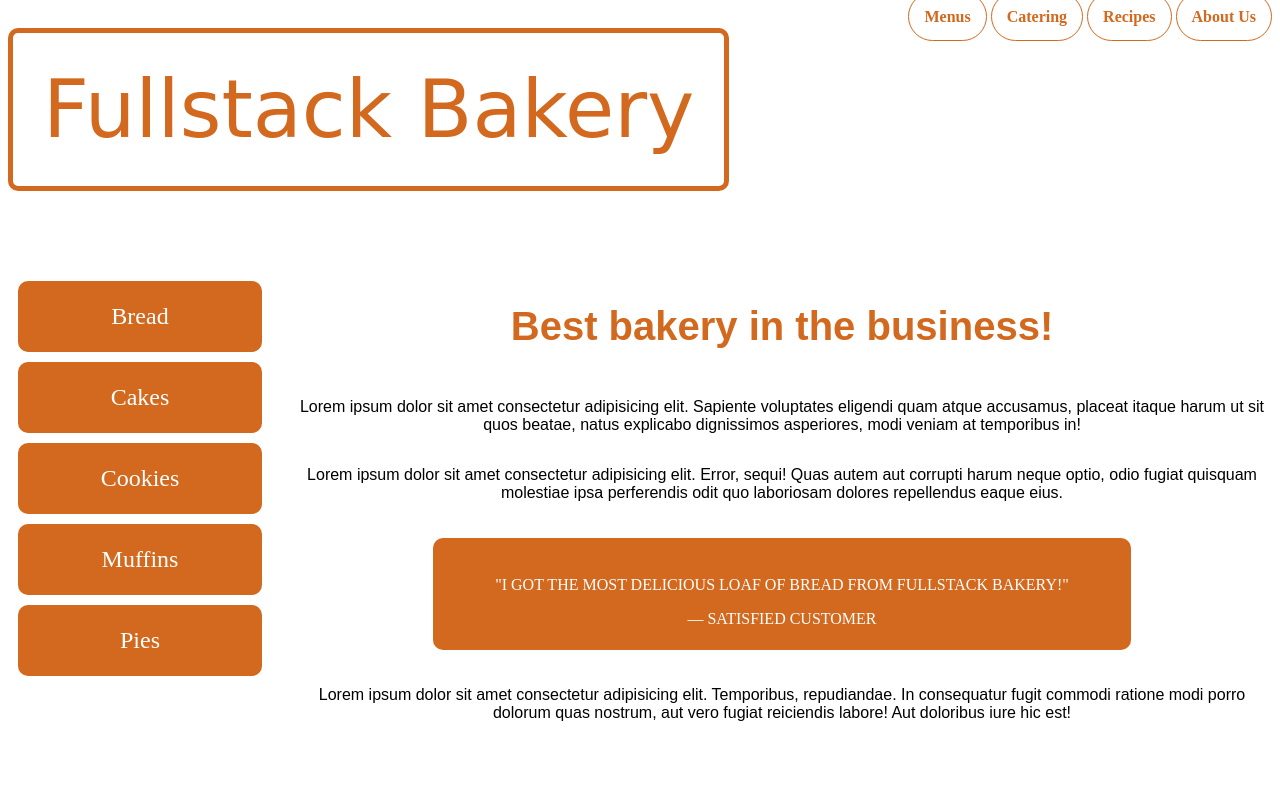
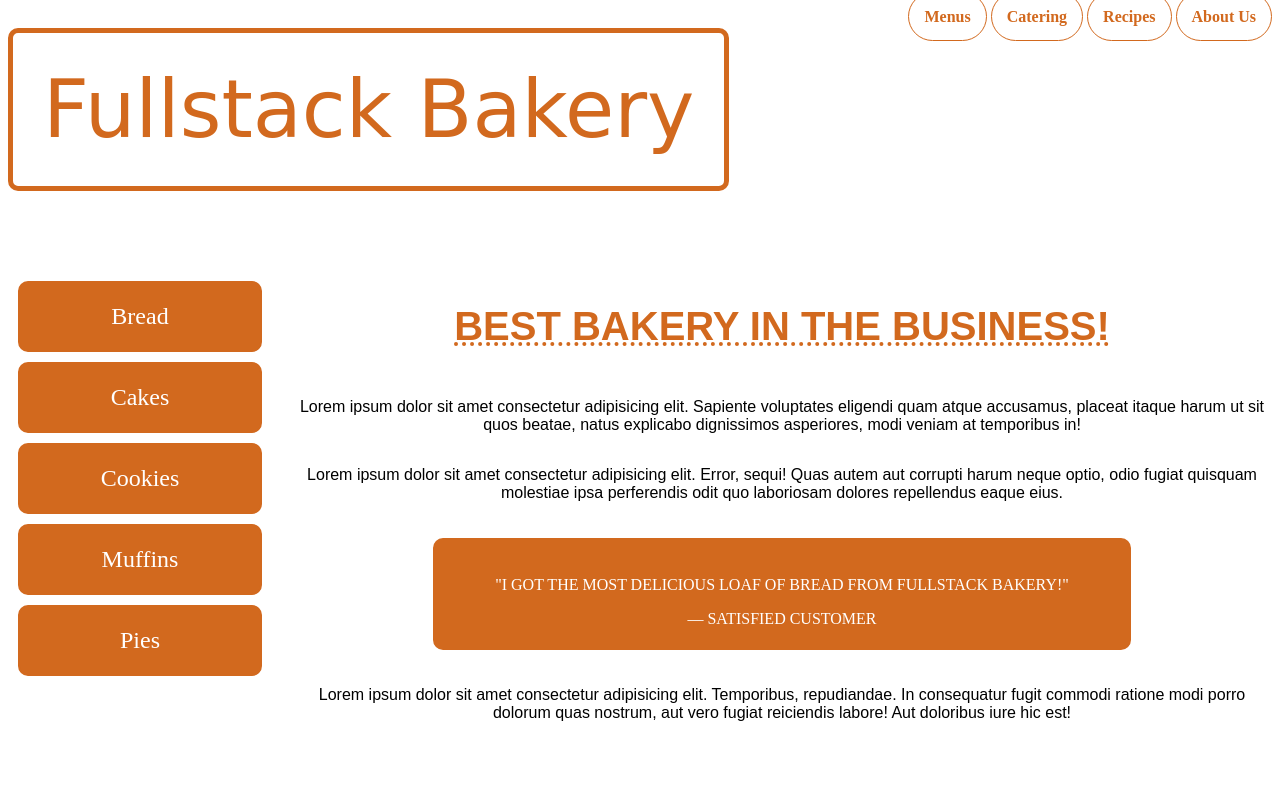
Before and after one commit to lauradennon06/Bakery, a plain HTML site: page index.html in a window 1280 px wide. Shown: the top 800 px of the page. Drawn offline with Linux system fonts and the light colour scheme.

Commit message:
updated-website

```diff
--- a/index.css
+++ b/index.css
@@ -63,6 +63,7 @@ main {
 
 h1 {
     text-align: center;
+    text-decoration: dotted underline;
     font-size: 2.5em;
     color: #D2691E;
     font-family: Arial, Helvetica, sans-serif
--- a/index.html
+++ b/index.html
@@ -25,7 +25,7 @@
         </ul>
       </aside>
       <article>
-        <h1>Best bakery in the business!</h1>
+        <h1>BEST BAKERY IN THE BUSINESS!</h1>
         <p>
           Lorem ipsum dolor sit amet consectetur adipisicing elit. Sapiente
           voluptates eligendi quam atque accusamus, placeat itaque harum ut sit
```
